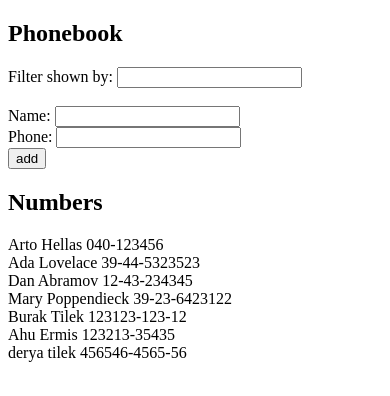
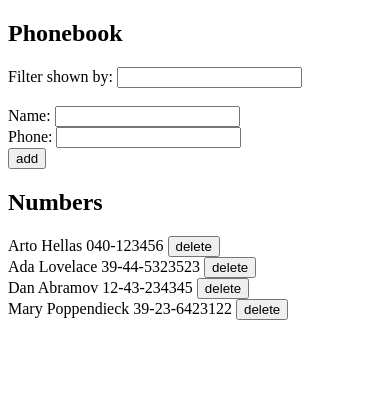
Before and after one commit to ucanfil/fullstackOpen, a React (Create React App) app in the folder part2/phonebook/: page / in a window 390 px wide. Shown: the top 396 px of the page. Built offline with nearby package versions, Linux system fonts and the light colour scheme; data requests are answered from the project's data file.

Commit message:
Add phonebook step9 solution

```diff
--- a/part2/phonebook/db.json
+++ b/part2/phonebook/db.json
@@ -39,21 +39,6 @@
       "name": "Mary Poppendieck",
       "number": "39-23-6423122",
       "id": 4
-    },
-    {
-      "name": "Burak Tilek",
-      "number": "123123-123-12",
-      "id": 5
-    },
-    {
-      "name": "Ahu Ermis",
-      "number": "123213-35435",
-      "id": 6
-    },
-    {
-      "name": "derya tilek",
-      "number": "456546-4565-56",
-      "id": 7
     }
   ]
 }
--- a/part2/phonebook/src/App.js
+++ b/part2/phonebook/src/App.js
@@ -16,6 +16,7 @@ const App = () => {
   }, []);
 
   const handleFilterBy = (e) => setFilterBy(e.target.value.toLowerCase());
+  const handleChange = (id) => setPersons(persons.filter(person => person.id !== id));
 
   return (
     <div>
@@ -32,7 +33,7 @@ const App = () => {
       <h2>Numbers</h2>
       {persons
         .filter(person => person.name.toLowerCase().includes(filterBy))
-        .map(person => <Person key={person.name} name={person.name} number={person.number} />)
+        .map(person => <Person key={person.name} person={person} handleChange={handleChange} />)
       }
     </div>
   )
--- a/part2/phonebook/src/components/Person.js
+++ b/part2/phonebook/src/components/Person.js
@@ -1,3 +1,27 @@
-const Person = ({ name, number }) => <div>{name} {number}</div>;
+import personsService from '../services/persons';
+
+const Person = ({ person, handleChange }) => {
+    const {name, number, id} = person;
+
+    const handleDelete = (id) => {
+        if (window.confirm(`Delete ${person.name}`)) {
+            personsService
+                .deletePerson(id)
+                .then(response => {
+                    if (response.status === 200) {
+                        handleChange(id);
+                    }
+                })
+                .catch(err => console.log(err))
+        }
+    };
+
+    return (
+        <div>
+            <span>{name} {number} </span>
+            <button onClick={() => handleDelete(id)}>delete</button>
+        </div>
+    );
+};
 
 export default Person;
--- a/part2/phonebook/src/services/persons.js
+++ b/part2/phonebook/src/services/persons.js
@@ -1,18 +1,27 @@
 import axios from 'axios';
 
+const baseUrl = "http://localhost:3001/persons";
+
 const getPersons = async () => {
-    const request = axios.get('http://localhost:3001/persons');
+    const request = axios.get(baseUrl);
 
     return request.then(response => response.data);
 }
 
 const addNew = async (newPerson) => {
-    const request = axios.post('http://localhost:3001/persons', newPerson)
+    const request = axios.post(baseUrl, newPerson)
 
     return request.then(response => response.data);
 }
 
+const deletePerson = async (id) => {
+    const request = axios.delete(`${baseUrl}/${id}`)
+
+    return request.then(response => response);
+}
+
 export default {
     getPersons,
-    addNew
+    addNew,
+    deletePerson
 };
```
